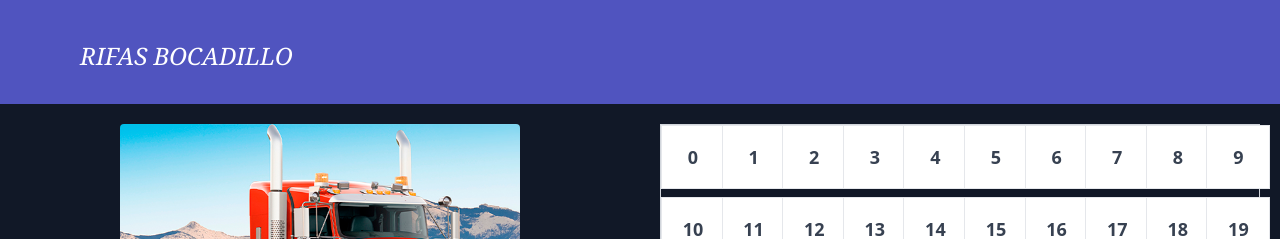
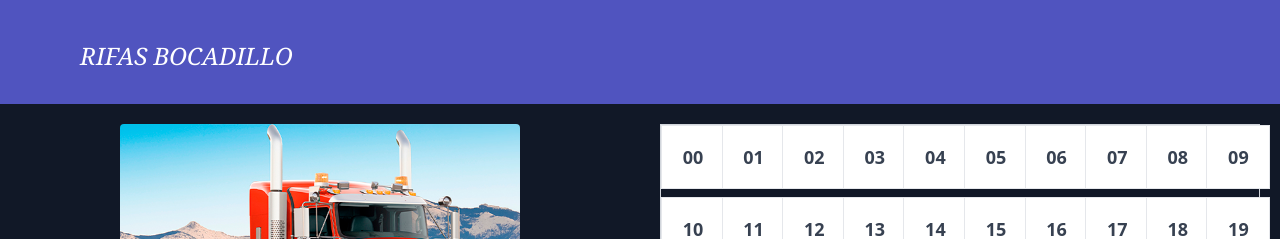
Before and after one commit to A-JBotero/rifasjb, a React (Vite) app: page /sale in a window 1280 px wide. Shown: the top 239 px of the page. Built offline with nearby package versions, Linux system fonts and the light colour scheme.

Commit message:
se agregan comentarios al codigo y se modifica la grid para que sea de dos digitos ejemplo ya no es 0,1,2 sino 00,01,02

```diff
--- a/src/App.jsx
+++ b/src/App.jsx
@@ -4,6 +4,7 @@ import AppRouter from "./routes/appRouter.jsx";
 
 function App() {
   return (
+    //render the router
    <AppRouter/>
   )
 }
--- a/src/components/grid.jsx
+++ b/src/components/grid.jsx
@@ -1,6 +1,6 @@
 const Grid = () => {
-  // Genera una lista de números del 0 al 99
-  const numbers = Array.from({ length: 100 }, (_, index) => index);
+  // Generates the grid that contains the list of numbers from 00 to 99
+  const numbers = Array.from({ length: 100 }, (_, index) => index.toString().padStart(2, '0'));
 
   return (
     <div className="flex justify-center items-center bg-secondary">
--- a/src/main.jsx
+++ b/src/main.jsx
@@ -7,6 +7,7 @@ import App from './App.jsx'
 
 
 createRoot(document.getElementById('root')).render(
+  //Render on strict mode app an the navegation whit react router dom
   <StrictMode>
     <BrowserRouter>
     <App/>
--- a/src/pages/home.jsx
+++ b/src/pages/home.jsx
@@ -4,6 +4,7 @@ import Blocks from '../components/blocks'
 import Footer from "../components/footer";
  const Home = () => {
   return (
+    //renders the navigation bar, cards and footer
     <>
     <NavBar/>
      <Blocks/>
--- a/src/pages/sale.jsx
+++ b/src/pages/sale.jsx
@@ -5,6 +5,7 @@ import Footer from '../components/footer';
 
 const Sale = () => {
   return (
+    //renders the navigation bar, cards and footer
     <>
       <NavBar />
       <Items />
--- a/src/routes/appRouter.jsx
+++ b/src/routes/appRouter.jsx
@@ -6,7 +6,9 @@ import Sale from "../pages/sale.jsx"
 
 const AppRouter = () => {
   return (
+    //renders home as the main path and adds the different routes to the application
     <Routes>
+
         <Route path='/login' element={<Login/>} />
         <Route path='/home' element={<Home/>}/>
         <Route path='/*' element={ <Navigate to="/home" />} />
```
Also changed, not shown: src/components/blocks.jsx (+5 -3 lines).
